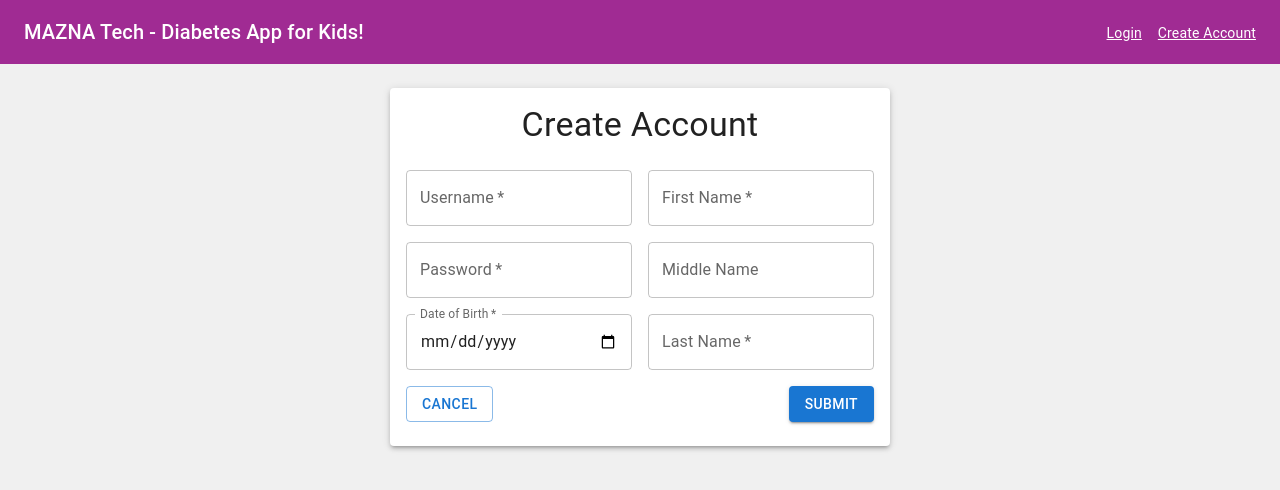
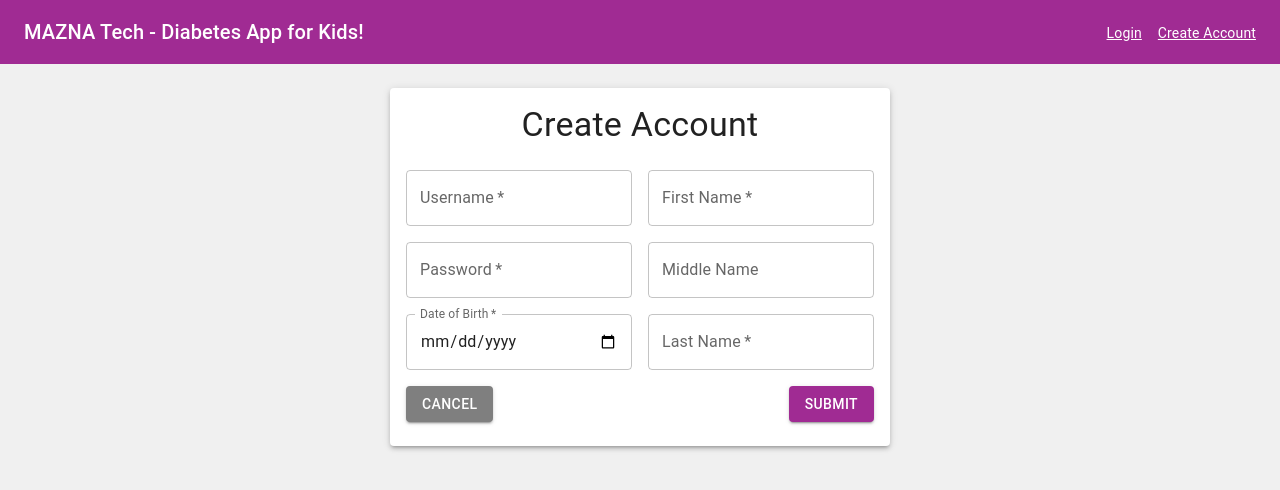
Before and after one commit to zplato/Diabetes-Tracking-Progressive-Web-App, a React (Create React App) app in the folder frontend/: page /create-account in a window 1280 px wide. Shown: the top 490 px of the page. Built offline with nearby package versions, Linux system fonts and the light colour scheme.

Commit message:
update loginpage.js and createaccount.js

```diff
--- a/frontend/src/components/CreateAccount.js
+++ b/frontend/src/components/CreateAccount.js
@@ -104,9 +104,10 @@ export function CreateAccount({ onLogin }) {
             {/* Buttons for canceling or submitting the form */}
             <Box display="flex" justifyContent="space-between">
               <Button
-                variant="outlined"
+                variant="contained"
                 color="primary"
                 onClick={handleCancel}
+                sx={{ backgroundColor: '#7F7F7F'}}
               >
                 Cancel
               </Button>
@@ -114,6 +115,7 @@ export function CreateAccount({ onLogin }) {
                 variant="contained"
                 color="primary"
                 onClick={handleSubmit}
+                sx={{ backgroundColor: '#A02B93' }}
               >
                 Submit
               </Button>
--- a/frontend/src/components/LoginPage.js
+++ b/frontend/src/components/LoginPage.js
@@ -133,6 +133,7 @@ export function LoginPage({ onLogin }) {
                     handleCreateAccountClick(e);
                   }}
                   style={{ textDecoration: 'none' }}
+                  sx={{ color: '#A02B93' }}
                 >
                   Create Account
                 </Link>
@@ -141,7 +142,7 @@ export function LoginPage({ onLogin }) {
               <Button
                 type="submit"
                 variant="contained"
-                color="primary"
+                sx={{ backgroundColor: '#A02B93' }}
               >
                 Sign In
               </Button>
```
